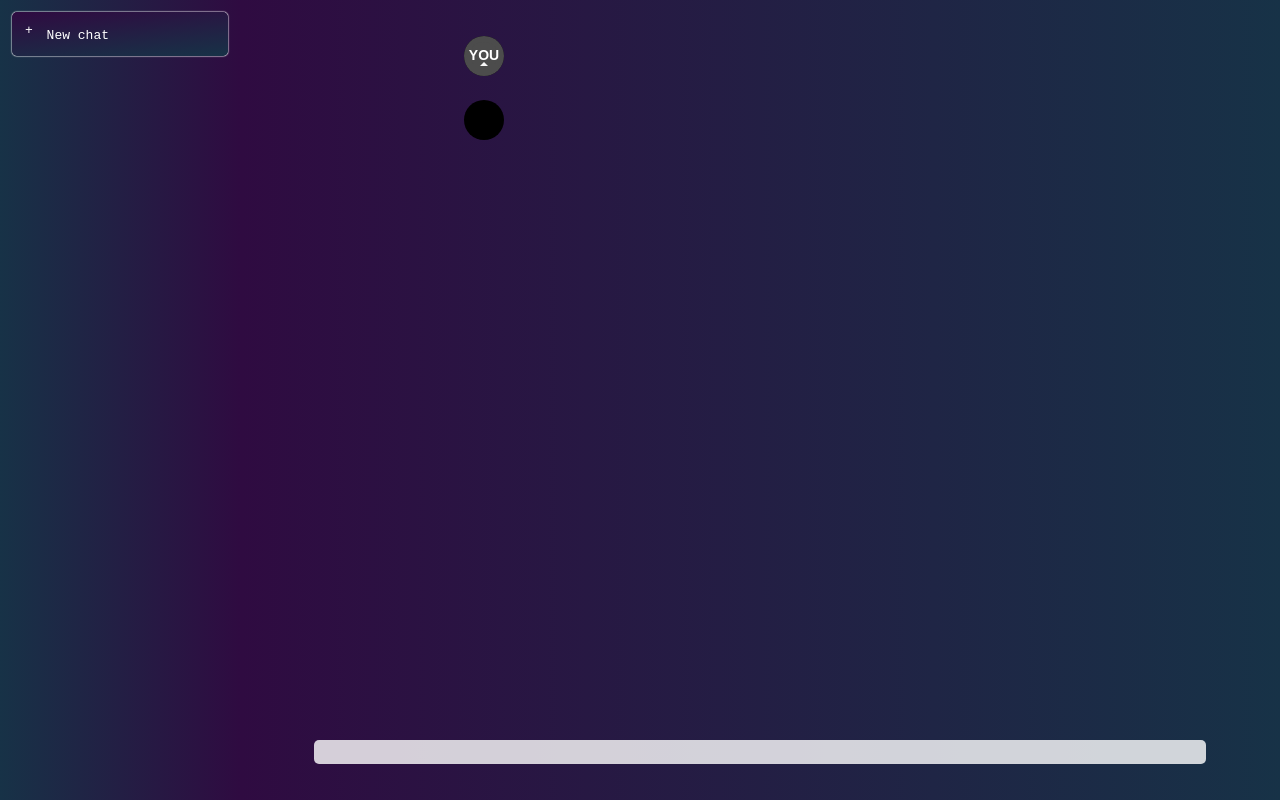
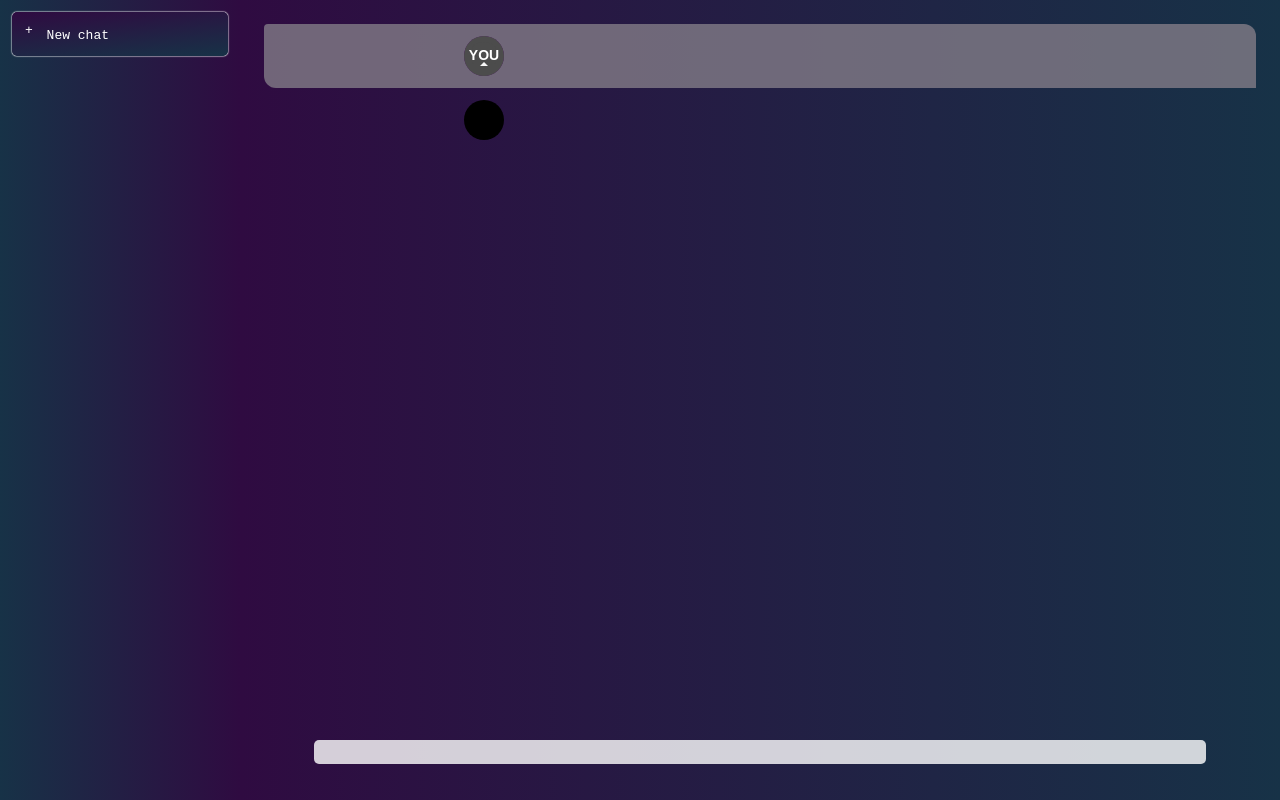
Before and after one commit to MagnusFrobom/Chatgpt-clone, a React (Create React App) app in the folder client/: page / in a window 1280 px wide. Built offline with nearby package versions, Linux system fonts and the light colour scheme.

Commit message:
opsie changed name back to chatgpt in styling

```diff
--- a/client/src/App.css
+++ b/client/src/App.css
@@ -109,7 +109,7 @@
   height: 40px;
 }
 
-.avatar.aibot {
+.avatar.chatgpt {
   background: rgb(80, 21, 105);
   color: black;
   border-radius: 50%;
@@ -117,7 +117,7 @@
   height: 40px;
 }
 
-.chat-message.aibot {
+.chat-message.chatgpt {
   background-color: rgba(130, 124, 136, 0.8);
   border-radius: 4px 12px 0px 12px;
 }
```
